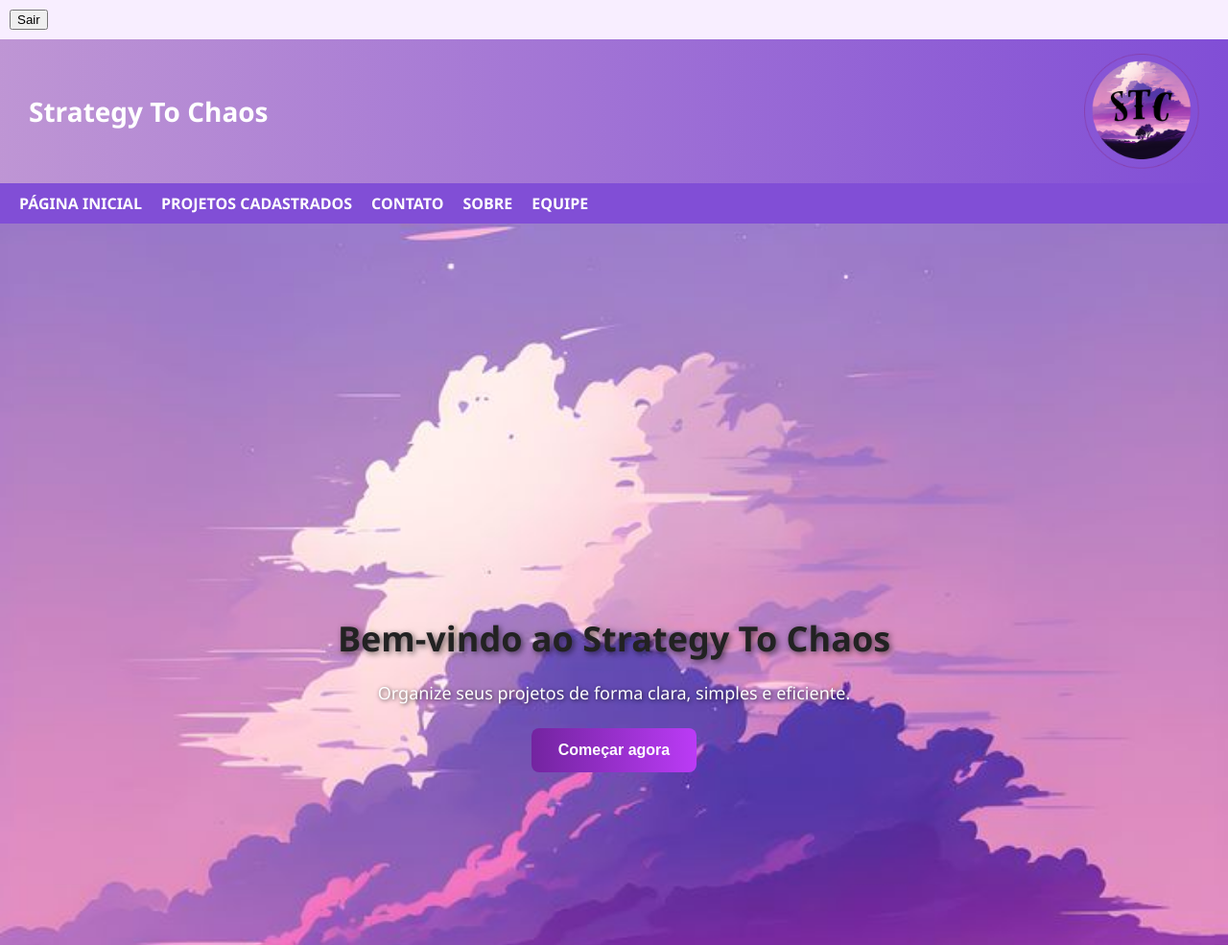
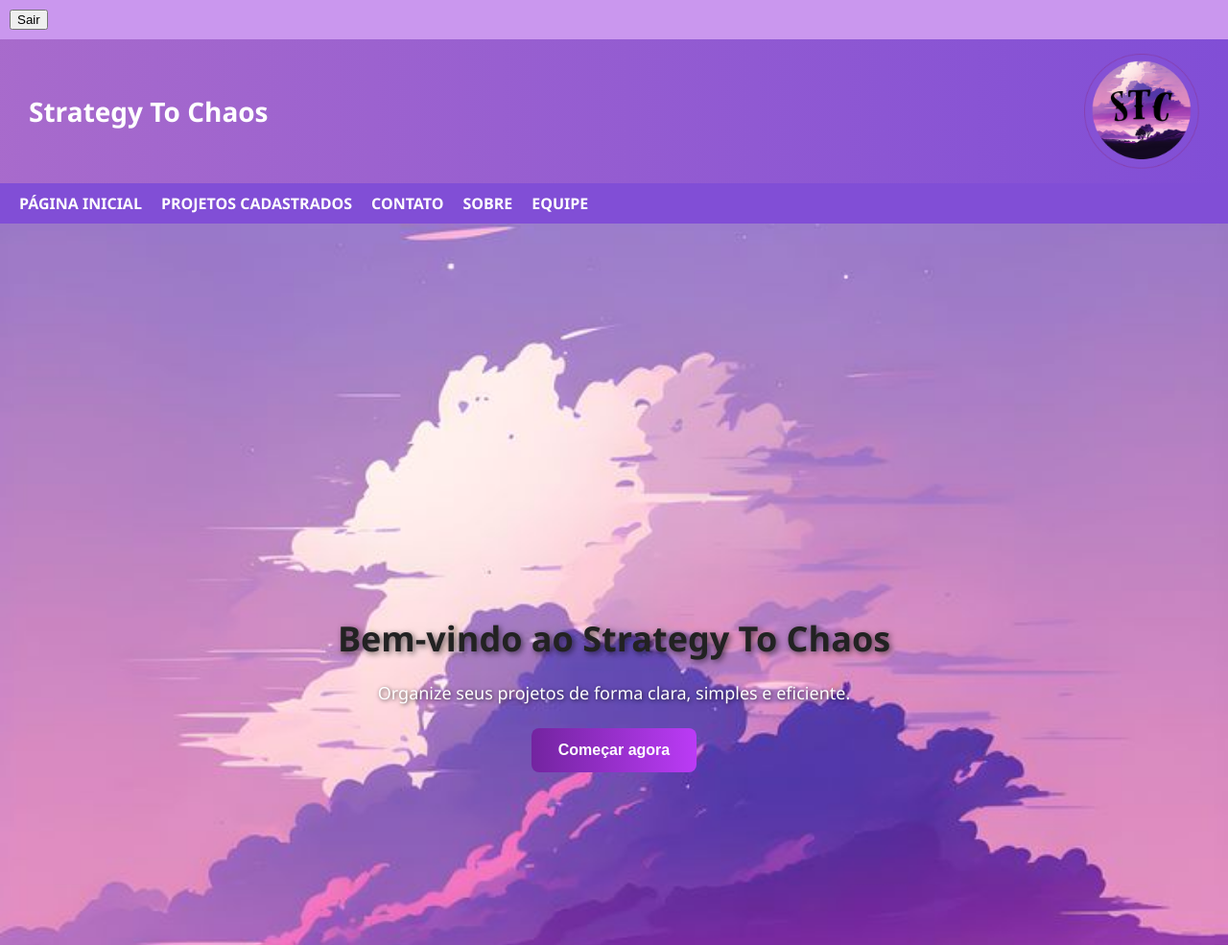
Before and after one commit to Amanda-Amado-Amaro/stc, a plain HTML site: page index.html in a window 1280 px wide. Shown: the top 985 px of the page at 96% size. Drawn offline with Linux system fonts and the light colour scheme; no server answers.

Commit message:
first commit

```diff
--- a/style.css
+++ b/style.css
@@ -2,7 +2,7 @@
 body {
   font-family: 'Segoe UI', Tahoma, Geneva, Verdana, sans-serif;
   margin: 0;
-  background: #f8eeff;
+  background: #ca97ee;
   color: #333;
 }
 
```
